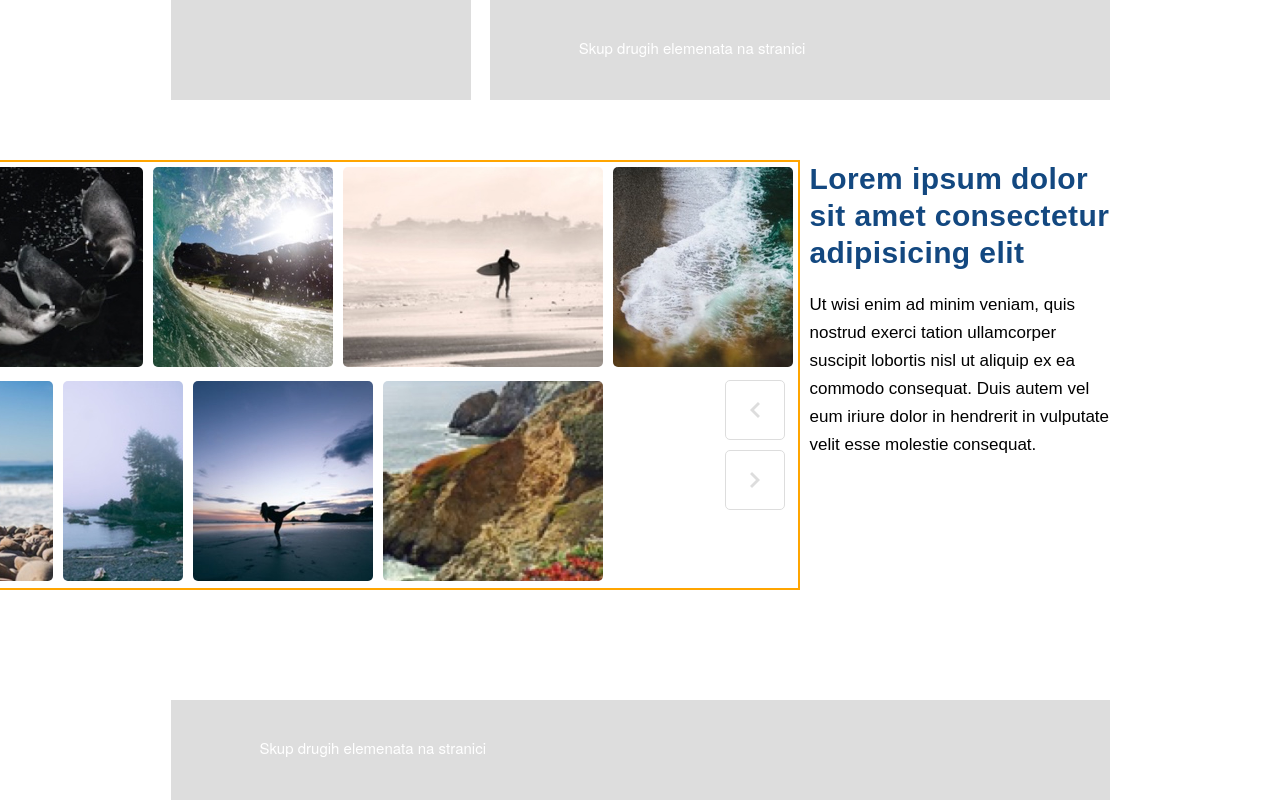
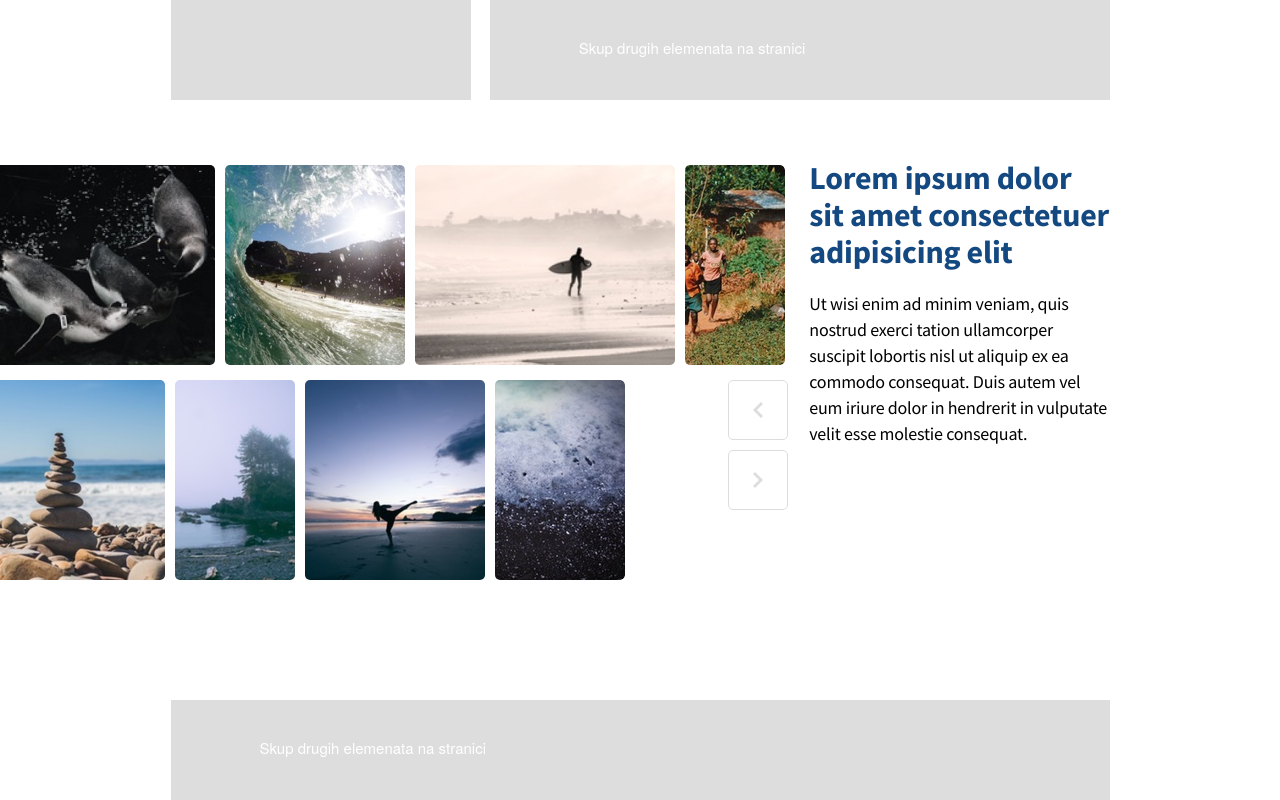
Before and after one commit to nkristanovic/Factory-slider, a plain HTML site: page index.html in a window 1280 px wide. Both pictures are taken after a click on the element 754 px from the left and 410 px from the top of the page. Drawn offline with nearby package versions, Linux system fonts and the light colour scheme.

Commit message:
Fixed slider

```diff
--- a/index.html
+++ b/index.html
@@ -5,6 +5,7 @@
     <meta charset="UTF-8">
     <meta http-equiv="X-UA-Compatible" content="IE=edge">
     <meta name="viewport" content="width=device-width, initial-scale=1.0">
+    <link href="https://fonts.googleapis.com/css2?family=Source+Sans+Pro:wght@400;700&display=swap" rel="stylesheet">
     <link rel="stylesheet" type="text/css" href="style.css">
     <title>Factory slider</title>
     <script src="https://ajax.googleapis.com/ajax/libs/jquery/3.6.0/jquery.min.js"></script>
@@ -26,60 +27,55 @@
                 <div class="content__slider">
                     <div class="content__slider-firstRow">
                         <div class="slide">
-                            <img src="Assets/slider-image-7.jpg" alt="slider-image-7" class="content__image"
-                                width="180px" height="200px">
+                            <img src="Assets/slider-image-11.png" alt="slider-image-11" class="content__image">
                         </div>
                         <div class="slide">
-                            <img src="Assets/slider-image-6.jpg" alt="slider-image-6" class="content__image"
-                                width="120px" height="200px">
+                            <img src="Assets/slider-image-7.jpg" alt="slider-image-7" class="content__image">
                         </div>
                         <div class="slide">
-                            <img src="Assets/slider-image-9.jpg" alt="slider-image-9" class="content__image"
-                                width="220px" height="200px">
+                            <img src="Assets/slider-image-6.jpg" alt="slider-image-6" class="content__image">
                         </div>
                         <div class="slide">
-                            <img src="Assets/slider-image-8.jpg" alt="slider-image-8" class="content__image"
-                                width="180px" height="200px">
+                            <img src="Assets/slider-image-9.jpg" alt="slider-image-9" class="content__image">
                         </div>
                         <div class="slide">
-                            <img src="Assets/slider-image-5.jpg" alt="slider-image-5" class="content__image"
-                                width="260px" height="200px">
+                            <img src="Assets/slider-image-8.jpg" alt="slider-image-8" class="content__image">
+                        </div>
+                        <div class="slide">
+                            <img src="Assets/slider-image-5.jpg" alt="slider-image-5" class="content__image">
                         </div>
                     </div>
                     <div class="content__slider-secondRow">
                         <div class="slide">
-                            <img src="Assets/slider-image-4.jpg" alt="slider-image-4" class="content__image"
-                                width="220px" height="200px">
+                            <img src="Assets/slider-image-10.png" alt="slider-image-10" class="content__image">
                         </div>
                         <div class="slide">
-                            <img src="Assets/slider-image-1.jpg" alt="slider-image-1" class="content__image"
-                                width="260px" height="200px">
+                            <img src="Assets/slider-image-4.jpg" alt="slider-image-4" class="content__image">
                         </div>
                         <div class="slide">
-                            <img src="Assets/slider-image-2.jpg" alt="slider-image-2" class="content__image"
-                                width="120px" height="200px">
+                            <img src="Assets/slider-image-1.jpg" alt="slider-image-1" class="content__image">
                         </div>
                         <div class="slide">
-                            <img src="Assets/slider-image-3.jpg" alt="slider-image-3" class="content__image"
-                                width="180px" height="200px">
+                            <img src="Assets/slider-image-2.jpg" alt="slider-image-2" class="content__image">
+                        </div>
+                        <div class="slide">
+                            <img src="Assets/slider-image-3.jpg" alt="slider-image-3" class="content__image">
                         </div>
                     </div>
                 </div>
                 <div class="content__text">
-                    <h2 class="content__text-title">Lorem ipsum dolor sit amet consectetur adipisicing elit</h2>
+                    <h2 class="content__text-title">Lorem ipsum dolor sit amet consectetuer adipisicing elit</h2>
                     <div class="content__text-description">Ut wisi enim ad minim veniam, quis nostrud exerci tation
                         ullamcorper suscipit lobortis nisl ut aliquip ex ea commodo consequat. Duis autem vel eum iriure
                         dolor in hendrerit in vulputate velit esse molestie consequat.</div>
                 </div>
             </div>
-            <div class="content__arrow">
-                <div class="content__arrow-left" id="prev">
-                    <img src="Assets/arrow-gray-left.png" alt="arrow left" class="content__image-arrow">
-                    <img src="Assets/arrow-blue-left.png" alt="arrow left" class="hide" class="content__image-arrow">
+            <div class="btn" class="disabled">
+                <div class="btn__left" id="prev">
+                    <button> </button>
                 </div>
-                <div class="content__arrow-right" id="next">
-                    <img src="Assets/arrow-gray-right.png" alt="arrow right" class="content__image-arrow">
-                    <img src="Assets/arrow-blue-right.png" alt="arrow right" class="hide" class="content__image-arrow">
+                <div class="btn__right" id="next">
+                    <button></button>
                 </div>
             </div>
         </section>
--- a/script.js
+++ b/script.js
@@ -1,25 +1,45 @@
 $(document).ready(function () {
-    let item_widthFirstRow = $('.content__slider-firstRow .slide').outerWidth();
-    let item_widthSecondRow = $('.content__slider-secondRow .slide').outerWidth();
 
     $('#next').click(function () {
+        let item_widthFirstRow = $('.content__slider-firstRow .slide:last').width();
+        let left_valueFirstRow = item_widthFirstRow * (-1);
 
-        $('.content__slider-firstRow').animate({ 'right': item_widthFirstRow }, 300, function () {
-            $('.content__slider-firstRow .slide:first').before($('.content__slider-firstRow .slide:last'));
+        let item_widthSecondRow = $('.content__slider-secondRow .slide:last').width();
+        let left_valueSecondRow = item_widthSecondRow * (-1);
+
+        $('#next').addClass('disabled');
+
+        $('.content__slider-firstRow').animate({ 'left': '+=' + item_widthFirstRow }, 2000, function () {
+            $('.content__slider-firstRow .slide:last').prependTo($('.content__slider-firstRow'));
+            $('.content__slider-firstRow').css({ 'left': '+=' + left_valueFirstRow });
+            $('#next').removeClass('disabled');
         });
 
-        $('.content__slider-secondRow').animate({ 'right': item_widthSecondRow }, 300, function () {
-            $('.content__slider-secondRow .slide:first').before($('.content__slider-secondRow .slide:last'));
+        $('.content__slider-secondRow').animate({ 'left': '+=' + item_widthSecondRow }, 2000, function () {
+            $('.content__slider-secondRow .slide:last').prependTo($('.content__slider-secondRow'));
+            $('.content__slider-secondRow').css({ 'left': '+=' + left_valueSecondRow });
         });
     });
 
     $('#prev').click(function () {
-        $('.content__slider-firstRow').animate({ 'left': item_widthFirstRow }, 300, function () {
-            $('.content__slider-firstRow .slide:last').after($('.content__slider-firstRow .slide:first'));
+        let item_widthFirstRow = $('.content__slider-firstRow .slide:first').width();
+        let left_valueFirstRow = item_widthFirstRow * (-1);
+
+        let item_widthSecondRow = $('.content__slider-secondRow .slide:first').width();
+        let left_valueSecondRow = item_widthSecondRow * (-1);
+
+        $('#prev').addClass('disabled');
+
+        $('.content__slider-firstRow ').animate({ 'left': '-=' + item_widthFirstRow }, 2000, function () {
+            $('.content__slider-firstRow .slide:first').appendTo($('.content__slider-firstRow'));
+            $('.content__slider-firstRow').css({ 'left': '-=' + left_valueFirstRow });
+            $('#prev').removeClass('disabled');
         });
 
-        $('.content__slider-secondRow').animate({ 'left': item_widthSecondRow }, 300, function () {
-            $('.content__slider-secondRow .slide:last').after($('.content__slider-secondRow .slide:first'));
+        $('.content__slider-secondRow').animate({ 'left': '-=' + item_widthSecondRow }, 2000, function () {
+            $('.content__slider-secondRow .slide:first').appendTo($('.content__slider-secondRow'));
+
+            $('.content__slider-secondRow').css({ 'left': '-=' + left_valueSecondRow });
 
         });
     });
--- /dev/null
+++ b/style.scss
@@ -0,0 +1,166 @@
+$primary-color: #DDDDDD;
+$text-color: #ffffff;
+$border-color: #134880;
+
+* {
+    margin: 0;
+    padding: 0;
+    box-sizing: border-box;
+}
+
+body {
+	font-family: 'Source Sans Pro', sans-serif;
+    height: 100vh;
+    width: 939px;
+    margin: 0 auto;
+    position: relative;
+}
+
+button {
+    display: none;
+}
+
+.header {
+    width: 100%;
+    height: 100px;
+
+    &__inner {
+        display: flex;
+    }
+
+    &__left {
+        width: 301px;
+        height: 100px;
+        background: $primary-color;
+        margin-right: 19px;
+    }
+
+    &__right {
+        width: 621px;
+        height: 100px;
+        background: $primary-color;
+    }
+
+    &__right-text{
+        font-family: 'HelveticaNeue', sans-serif;
+        padding: 39px 89px;
+        font-size: 15px;
+        line-height: 18px;
+        color: $text-color;
+    }
+}
+
+.content {
+    display: grid;
+    grid-template-columns: 66% 32%;
+    grid-gap: 19px;
+    margin-top: 60px;
+    position: relative;
+    justify-items: end;
+
+    &__slider{
+        display: flex;
+        flex-wrap: wrap;
+        flex-direction: row;
+        height: 430px;
+        overflow: hidden;
+    }
+
+    &__slider-firstRow, &__slider-secondRow {
+        display:flex;
+        position: relative;
+    }
+
+    &__image {
+        object-fit: contain;
+        border-radius: 5px;
+        margin: 5px 5px;;
+        height: 200px;
+    }
+
+    &__text {
+        height: 100%;
+        background: $text-color;
+        z-index: 1;
+    }
+
+    &__text-title {
+        font-size: 32px;
+        color: $border-color;
+        line-height: 37px;
+        font-weight: 700;
+        align-items: center;
+        letter-spacing: -0.2px;
+    }
+
+    &__text-description {
+        margin-top: 20px;
+        font-size: 18px;
+        line-height: 26px;
+        letter-spacing: -0.2px;
+        font-weight: 400;
+    }
+}
+
+.disabled {
+   pointer-events: none;
+}
+
+.btn {
+    margin: 5px 12px;
+    position: absolute;
+    left: 445px;
+    top: 375px;
+    background-color: $text-color;
+    height: 210px;
+    width: 200px;
+
+    &__left {
+        background-image: url("Assets/arrow-gray-left.png");
+        margin-bottom: 10px;
+
+        &:hover {
+            background-image: url("Assets/arrow-blue-left.png");
+        }
+    }
+
+    &__right {
+        background-image: url("Assets/arrow-gray-right.png");
+
+        &:hover {
+            background-image: url("Assets/arrow-blue-right.png");
+        }
+    }
+
+    &__left, &__right {
+        position: relative;
+        left: 50%;
+        width: 60px;
+        height: 60px;
+        border: 1px solid $primary-color;
+        border-radius: 5px;
+        background-repeat: no-repeat;
+        background-position: center;
+
+        &:hover {
+            cursor: pointer;
+            border-color: $border-color;
+        }
+    }
+}
+
+.footer {
+    width: 100%;
+    height: 100px;
+    background: $primary-color;
+    position: sticky;
+    top: 100%;
+
+    &__description {
+        font-family: 'HelveticaNeue', sans-serif;
+        padding: 39px 89px;
+        font-size: 15px;
+        line-height: 18px;
+        color: $text-color;
+    }
+ }
```
Also changed, not shown: Assets/slider-image-10.png (added), Assets/slider-image-11.png (added), style.css, 1 other file.
